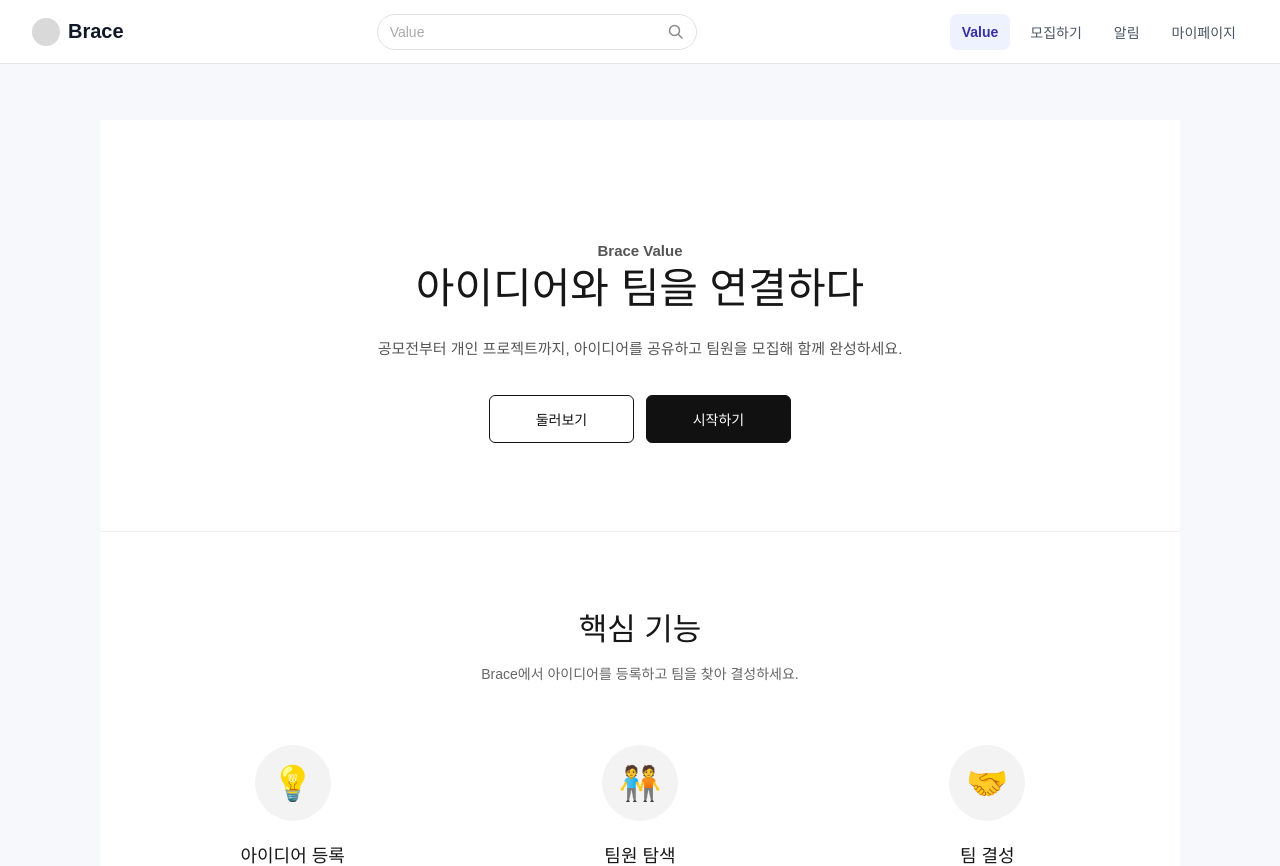
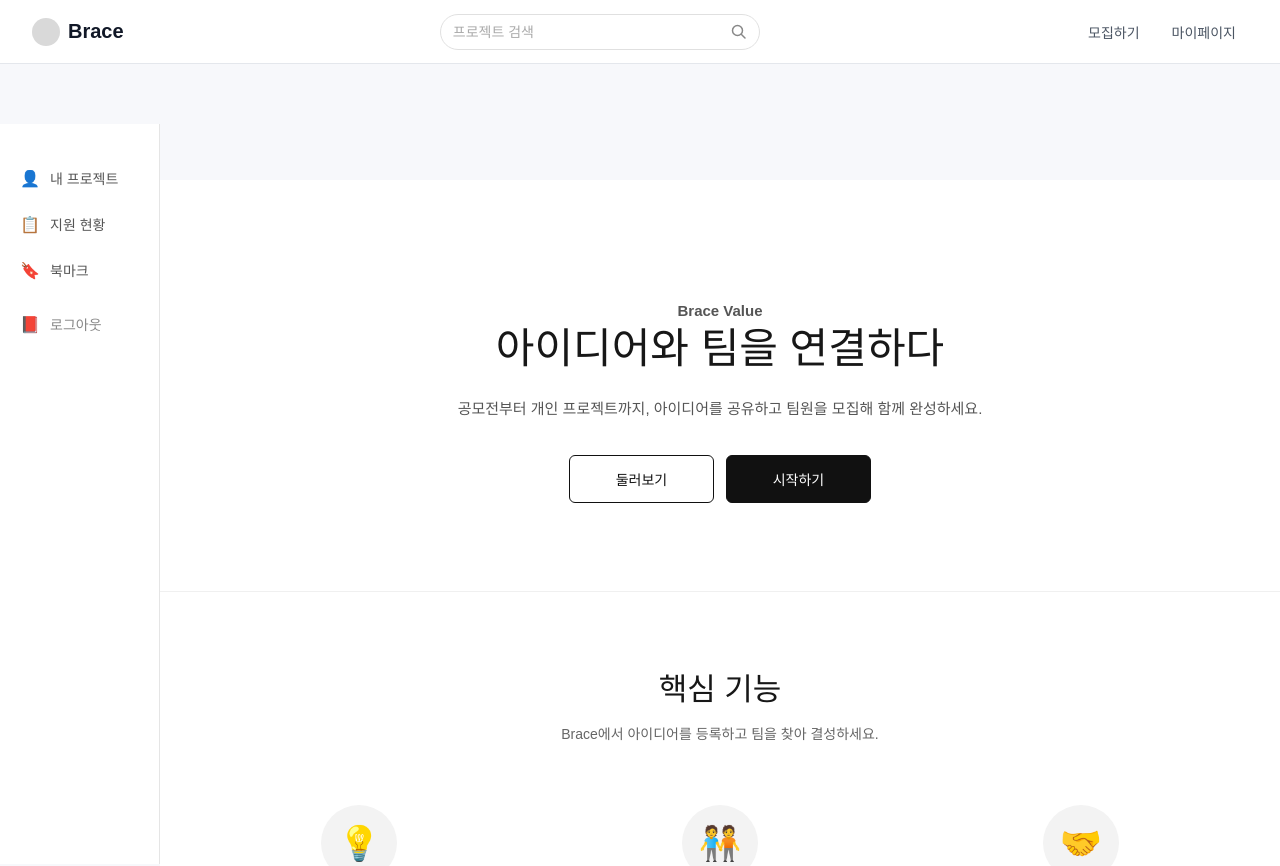
Before and after one commit to B-race/Brace-FE, a React (Vite) app: page / in a window 1280 px wide. Shown: the top 866 px of the page. Built offline with nearby package versions, Linux system fonts and the light colour scheme.

Commit message:
refactor: 상단바 구현 완료 (#25)

```diff
--- a/src/shared/components/layout/AppLayout.tsx
+++ b/src/shared/components/layout/AppLayout.tsx
@@ -1,87 +1,18 @@
-import { useState } from "react";
-import { NavLink, Outlet } from "react-router-dom";
+import { Outlet } from "react-router-dom";
+import { Header } from "./Header";
+import { Sidebar } from "./Sidebar";
 import "../../../styles/appLayout.css";
-import { ROUTES } from "../../constants/routes";
-
-const navigationItems = [
-  { label: "Value", to: ROUTES.HOME },
-  { label: "모집하기", to: ROUTES.PROJECT_REGISTER },
-  { label: "알림", to: ROUTES.NOTIFICATIONS },
-  { label: "마이페이지", to: ROUTES.MYPAGE },
-];
 
 export const AppLayout = () => {
-  const [search, setSearch] = useState("");
-
   return (
     <div className="app-shell">
-      <header className="app-header">
-        <NavLink
-          className="app-logo"
-          to={ROUTES.HOME}
-        >
-          <div className="app-logo__icon" />
-          Brace
-        </NavLink>
-
-        <div className="app-search">
-          <input
-            className="app-search__input"
-            type="text"
-            placeholder="Value"
-            value={search}
-            onChange={(event) => setSearch(event.target.value)}
-          />
-          <button
-            className="app-search__btn"
-            type="button"
-            aria-label="검색"
-          >
-            <svg
-              width="16"
-              height="16"
-              viewBox="0 0 16 16"
-              fill="none"
-              aria-hidden="true"
-            >
-              <circle
-                cx="6.5"
-                cy="6.5"
-                r="5"
-                stroke="#888"
-                strokeWidth="1.5"
-              />
-              <path
-                d="M10.5 10.5L14 14"
-                stroke="#888"
-                strokeLinecap="round"
-                strokeWidth="1.5"
-              />
-            </svg>
-          </button>
-        </div>
-
-        <nav
-          className="app-nav"
-          aria-label="주요 메뉴"
-        >
-          {navigationItems.map((item) => (
-            <NavLink
-              key={item.to}
-              className={({ isActive }) =>
-                isActive ? "app-nav-link active" : "app-nav-link"
-              }
-              to={item.to}
-            >
-              {item.label}
-            </NavLink>
-          ))}
-        </nav>
-      </header>
-
-      <main className="app-main">
-        <Outlet />
-      </main>
+      <Header />
+      <div className="app-body">
+        <Sidebar />
+        <main className="app-main">
+          <Outlet />
+        </main>
+      </div>
     </div>
   );
 };
--- /dev/null
+++ b/src/shared/components/layout/Header.tsx
@@ -0,0 +1,88 @@
+import { useState } from "react";
+import { NavLink, useNavigate } from "react-router-dom";
+import { ROUTES } from "../../constants/routes";
+
+export const Header = () => {
+  const [search, setSearch] = useState("");
+  const navigate = useNavigate();
+
+  const handleSearch = (e: React.FormEvent) => {
+    e.preventDefault();
+    if (search.trim()) {
+      navigate(`${ROUTES.PROJECTS}?q=${encodeURIComponent(search.trim())}`);
+    }
+  };
+
+  return (
+    <header className="app-header">
+      <NavLink
+        className="app-logo"
+        to={ROUTES.HOME}
+      >
+        <div className="app-logo__icon" />
+        Brace
+      </NavLink>
+
+      <form
+        className="app-search"
+        onSubmit={handleSearch}
+      >
+        <input
+          className="app-search__input"
+          type="text"
+          placeholder="프로젝트 검색"
+          value={search}
+          onChange={(e) => setSearch(e.target.value)}
+        />
+        <button
+          className="app-search__btn"
+          type="submit"
+          aria-label="검색"
+        >
+          <svg
+            width="16"
+            height="16"
+            viewBox="0 0 16 16"
+            fill="none"
+          >
+            <circle
+              cx="6.5"
+              cy="6.5"
+              r="5"
+              stroke="#888"
+              strokeWidth="1.5"
+            />
+            <path
+              d="M10.5 10.5L14 14"
+              stroke="#888"
+              strokeWidth="1.5"
+              strokeLinecap="round"
+            />
+          </svg>
+        </button>
+      </form>
+
+      <nav
+        className="app-nav"
+        aria-label="주요 메뉴"
+      >
+        <NavLink
+          className={({ isActive }) =>
+            isActive ? "app-nav-link active" : "app-nav-link"
+          }
+          to={ROUTES.PROJECT_REGISTER}
+        >
+          모집하기
+        </NavLink>
+        <NavLink
+          className={({ isActive }) =>
+            isActive ? "app-nav-link active" : "app-nav-link"
+          }
+          to={ROUTES.MYPAGE}
+        >
+          마이페이지
+        </NavLink>
+      </nav>
+    </header>
+  );
+};
--- /dev/null
+++ b/src/shared/components/layout/Sidebar.tsx
@@ -0,0 +1,103 @@
+import { useState } from "react";
+import { NavLink, useNavigate } from "react-router-dom";
+import { ROUTES } from "../../constants/routes";
+
+const LogoutModal = ({
+  onConfirm,
+  onCancel,
+}: {
+  onConfirm: () => void;
+  onCancel: () => void;
+}) => (
+  <div
+    className="sidebar-modal-overlay"
+    onClick={onCancel}
+  >
+    <div
+      className="sidebar-modal"
+      onClick={(e) => e.stopPropagation()}
+    >
+      <p className="sidebar-modal__msg">로그아웃 하시겠습니까?</p>
+      <div className="sidebar-modal__actions">
+        <button
+          className="sidebar-modal__btn sidebar-modal__btn--cancel"
+          onClick={onCancel}
+        >
+          아니오
+        </button>
+        <button
+          className="sidebar-modal__btn sidebar-modal__btn--confirm"
+          onClick={onConfirm}
+        >
+          네
+        </button>
+      </div>
+    </div>
+  </div>
+);
+
+export const Sidebar = () => {
+  const [showLogout, setShowLogout] = useState(false);
+  const navigate = useNavigate();
+
+  const handleLogout = () => {
+    setShowLogout(false);
+    localStorage.removeItem("accessToken");
+    navigate(ROUTES.LOGIN);
+  };
+
+  return (
+    <>
+      <aside className="app-sidebar">
+        <nav className="app-sidebar__nav">
+          <NavLink
+            className={({ isActive }) =>
+              isActive
+                ? "app-sidebar__item app-sidebar__item--active"
+                : "app-sidebar__item"
+            }
+            to={ROUTES.MY_PROJECTS}
+          >
+            <span className="app-sidebar__icon">👤</span>내 프로젝트
+          </NavLink>
+          <NavLink
+            className={({ isActive }) =>
+              isActive
+                ? "app-sidebar__item app-sidebar__item--active"
+                : "app-sidebar__item"
+            }
+            to={ROUTES.MY_APPLICATIONS}
+          >
+            <span className="app-sidebar__icon">📋</span>
+            지원 현황
+          </NavLink>
+          <NavLink
+            className={({ isActive }) =>
+              isActive
+                ? "app-sidebar__item app-sidebar__item--active"
+                : "app-sidebar__item"
+            }
+            to={ROUTES.MY_BOOKMARKS}
+          >
+            <span className="app-sidebar__icon">🔖</span>
+            북마크
+          </NavLink>
+          <button
+            className="app-sidebar__item app-sidebar__item--logout"
+            onClick={() => setShowLogout(true)}
+          >
+            <span className="app-sidebar__icon">📕</span>
+            로그아웃
+          </button>
+        </nav>
+      </aside>
+
+      {showLogout && (
+        <LogoutModal
+          onConfirm={handleLogout}
+          onCancel={() => setShowLogout(false)}
+        />
+      )}
+    </>
+  );
+};
--- a/src/styles/appLayout.css
+++ b/src/styles/appLayout.css
@@ -112,10 +112,142 @@
 }
 
 /* =====================
+   Body (사이드바 + 메인)
+   ===================== */
+.app-body {
+  display: flex;
+  margin-top: 60px;
+  min-height: calc(100vh - 60px);
+}
+
+/* =====================
+   사이드바
+   ===================== */
+.app-sidebar {
+  width: 160px;
+  flex-shrink: 0;
+  border-right: 1px solid #e5e5e5;
+  padding: 32px 0;
+  background: #ffffff;
+  position: sticky;
+  top: 60px;
+  height: calc(100vh - 60px);
+}
+
+.app-sidebar__nav {
+  display: flex;
+  flex-direction: column;
+  gap: 2px;
+}
+
+.app-sidebar__item {
+  display: flex;
+  align-items: center;
+  gap: 10px;
+  padding: 12px 20px;
+  font-size: 14px;
+  color: #555555;
+  text-decoration: none;
+  background: none;
+  border: none;
+  cursor: pointer;
+  width: 100%;
+  text-align: left;
+  transition: background 0.12s;
+  font-family: inherit;
+  border-radius: 0;
+}
+
+.app-sidebar__item:hover {
+  background: #f5f5f5;
+  color: #111111;
+}
+
+.app-sidebar__item--active {
+  color: #111111;
+  font-weight: 600;
+  background: #f0f0f0;
+}
+
+.app-sidebar__icon {
+  font-size: 16px;
+  width: 20px;
+  flex-shrink: 0;
+}
+
+.app-sidebar__item--logout {
+  color: #888888;
+  margin-top: 8px;
+}
+
+/* =====================
    Main
    ===================== */
 .app-main {
-  margin-top: 60px;
   flex: 1;
+  min-width: 0;
   background: #f7f8fb;
 }
+
+/* =====================
+   로그아웃 모달
+   ===================== */
+.sidebar-modal-overlay {
+  position: fixed;
+  inset: 0;
+  background: rgba(0, 0, 0, 0.4);
+  display: flex;
+  align-items: center;
+  justify-content: center;
+  z-index: 500;
+}
+
+.sidebar-modal {
+  background: #ffffff;
+  border-radius: 14px;
+  padding: 36px 48px;
+  display: flex;
+  flex-direction: column;
+  align-items: center;
+  gap: 28px;
+  box-shadow: 0 12px 40px rgba(0, 0, 0, 0.14);
+  min-width: 300px;
+}
+
+.sidebar-modal__msg {
+  font-size: 17px;
+  font-weight: 600;
+  color: #111111;
+}
+
+.sidebar-modal__actions {
+  display: flex;
+  gap: 12px;
+}
+
+.sidebar-modal__btn {
+  width: 110px;
+  height: 44px;
+  border-radius: 8px;
+  font-size: 14px;
+  font-weight: 600;
+  cursor: pointer;
+  transition: opacity 0.15s;
+  font-family: inherit;
+}
+
+.sidebar-modal__btn--cancel {
+  background: #ffffff;
+  color: #555555;
+  border: 1.5px solid #e0e0e0;
+}
+
+.sidebar-modal__btn--confirm {
+  background: #111111;
+  color: #ffffff;
+  border: none;
+}
+
+.sidebar-modal__btn:hover {
+  opacity: 0.8;
+}
```
